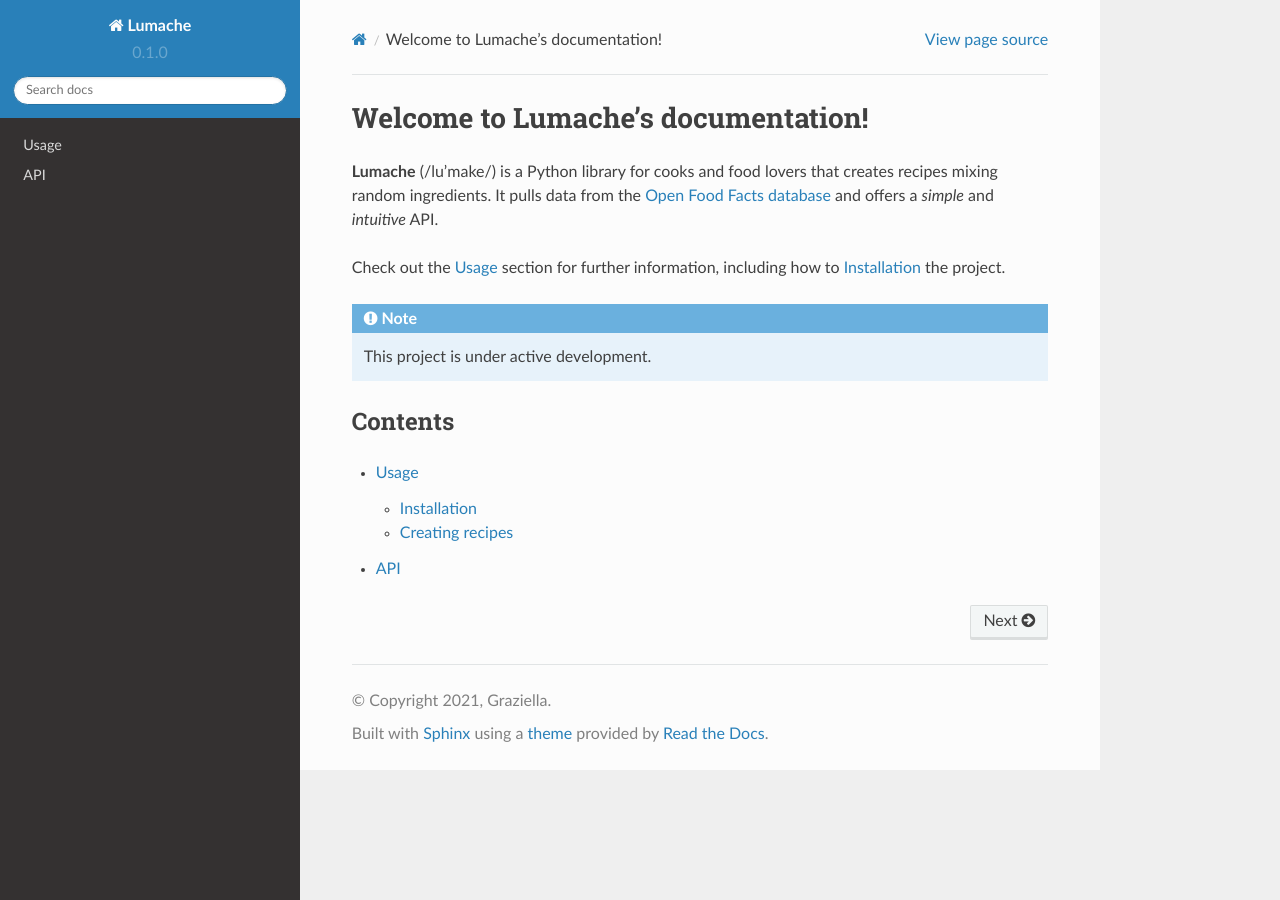
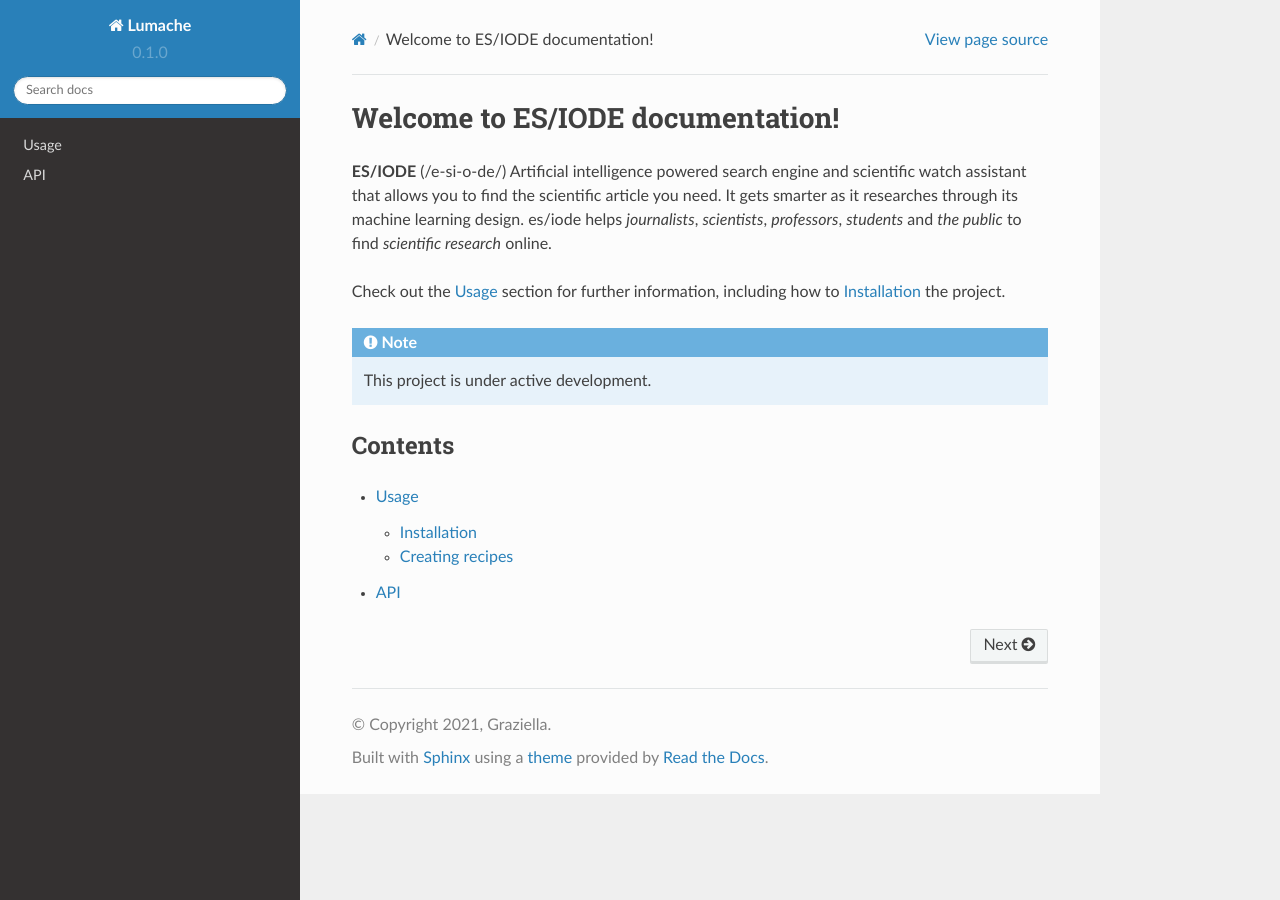
Before and after one commit to ethic-seido/Documentations, a Sphinx documentation site: the page built from docs/source/index.rst, in a window 1280 px wide. Built offline with Sphinx 7.4.7 and the Read the Docs theme 2.0.0, drawn with Linux system fonts in a browser that asks for light colours.

Commit message:
Update index.rst

```diff
--- a/docs/source/index.rst
+++ b/docs/source/index.rst
@@ -1,10 +1,8 @@
-Welcome to Lumache's documentation!
+Welcome to ES/IODE documentation!
 ===================================
 
-**Lumache** (/lu'make/) is a Python library for cooks and food lovers
-that creates recipes mixing random ingredients.
-It pulls data from the `Open Food Facts database <https://world.openfoodfacts.org/>`_
-and offers a *simple* and *intuitive* API.
+**ES/IODE** (/e-si-o-de/) Artificial intelligence powered search engine and scientific watch assistant that allows you to find the scientific article you need. It gets smarter as it researches through its machine learning design. es/iode helps *journalists*, *scientists*, *professors*, *students* and *the public* to find *scientific research* online.
+
 
 Check out the :doc:`usage` section for further information, including
 how to :ref:`installation` the project.
```
